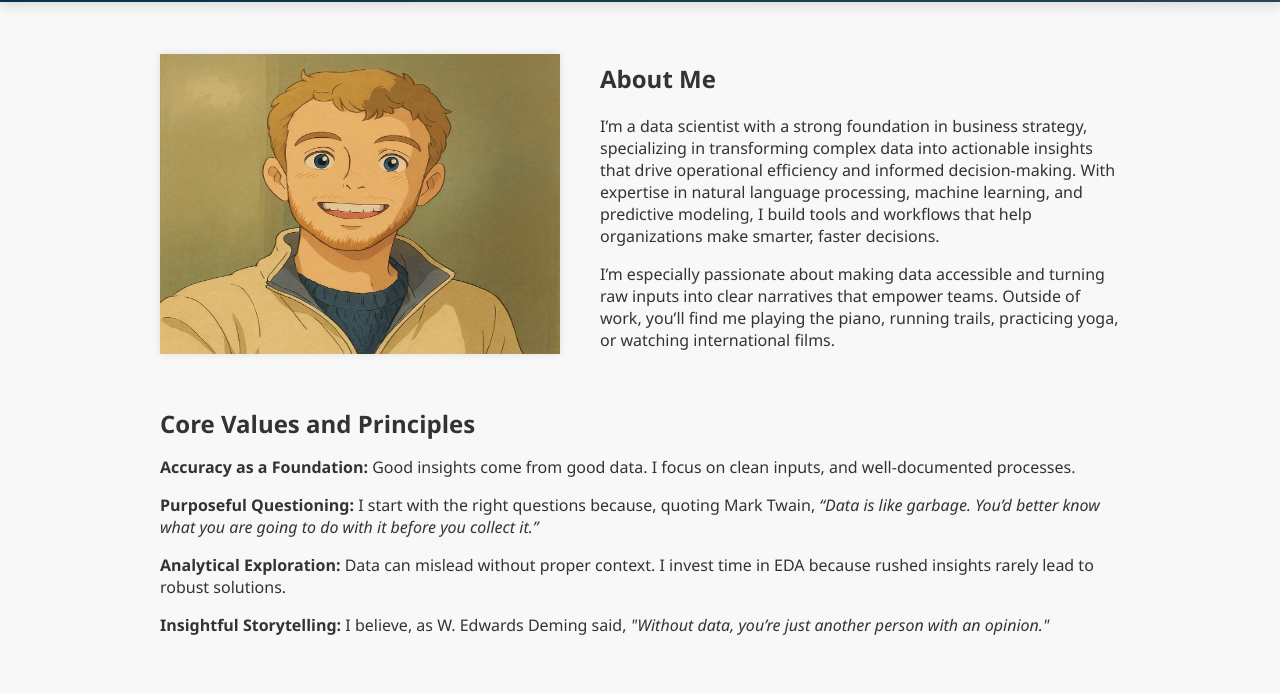
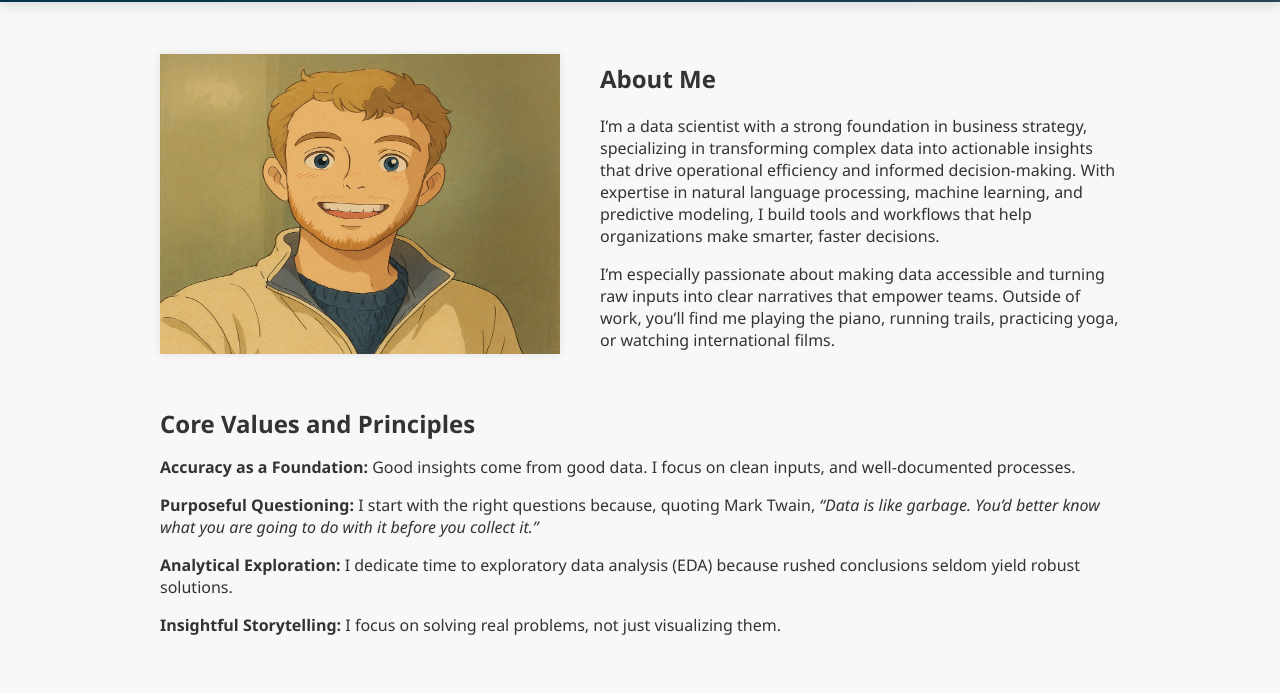
Before and after one commit to Wyatt-Data/Portfolio, a plain HTML site: page index.html in a window 1280 px wide. Shown: the part 84-777 px from the top of the page. Drawn offline with Linux system fonts and the light colour scheme.

Commit message:
Update index.html

```diff
--- a/index.html
+++ b/index.html
@@ -42,9 +42,9 @@
 
       <p><strong>Purposeful Questioning:</strong> I start with the right questions because, quoting Mark Twain, <em>“Data is like garbage. You’d better know what you are going to do with it before you collect it.”</em></p>
 
-      <p><strong>Analytical Exploration:</strong> Data can mislead without proper context. I invest time in EDA because rushed insights rarely lead to robust solutions.</p>
+      <p><strong>Analytical Exploration:</strong> I dedicate time to exploratory data analysis (EDA) because rushed conclusions seldom yield robust solutions.</p>
 
-      <p><strong>Insightful Storytelling:</strong> I believe, as W. Edwards Deming said, <em>"Without data, you’re just another person with an opinion."</em></p>
+      <p><strong>Insightful Storytelling:</strong> I focus on solving real problems, not just visualizing them.</p>
 
     </section>
 
```
